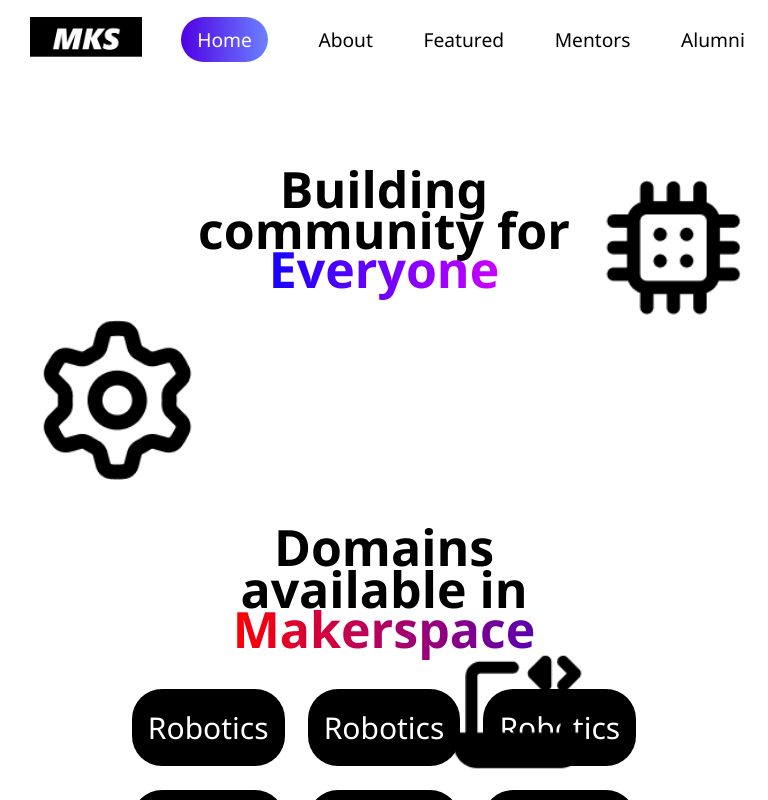
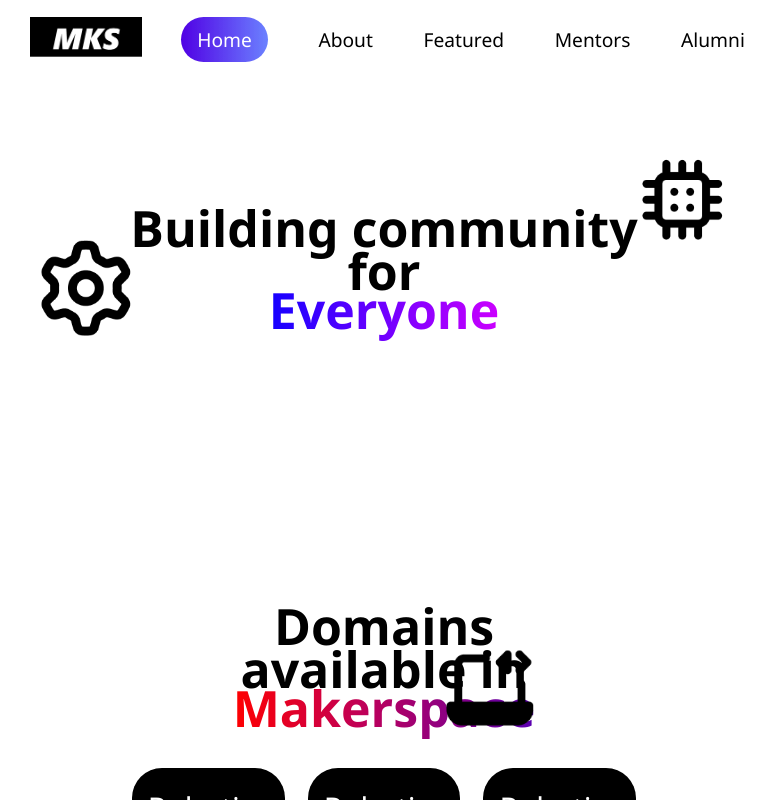
Before and after one commit to ju-makerspace/mks-website, a React (Create React App) app in the folder frontend/: page / in a window 768 px wide. Shown: the top 800 px of the page. Built offline with nearby package versions, Linux system fonts and the light colour scheme; the HTML template or start-up script is replaced by a standard one.

Commit message:
Hero Section for mobile

```diff
--- a/frontend/src/styles/desktop/home/Hero.css
+++ b/frontend/src/styles/desktop/home/Hero.css
@@ -11,7 +11,9 @@
   flex-direction: column;
   justify-content: center;
   align-items: center;
-  margin: 18% 30%;
+  margin: 20% auto;
+  padding: 0 25%;
+  /* margin: 18% 30%; */
 
 
   font-family: 'Segoe UI';
@@ -68,8 +70,8 @@
 /* Desktop: 1024px - 1200px */
 @media all and (min-width: 1024px) and (max-width: 1200px) {
   .hero-text {
-    margin: 20% auto;
-    padding: 0 25%;
+    /* margin: 20% auto; */
+    /* padding: 0 25%; */
     font-size: 60px;
   }
 
@@ -93,8 +95,8 @@
 /* Tablet: 768px - 1023px */
 @media all and (min-width: 768px) and (max-width: 1000px) {
   .hero-text {
-    margin: 22% auto;
-    padding: 0 25%;
+    /* margin: 22% auto; */
+    /* padding: 0 25%; */
     font-size: 50px;
     line-height: 82%;
   }
@@ -119,8 +121,8 @@
 
 @media all and (min-width: 1000px) and (max-width: 1024px) {
   .hero-text {
-    margin: 22% auto;
-    padding: 0 30%;
+    /* margin: 22% auto; */
+    /* padding: 0 30%; */
     font-size: 50px;
     line-height: 85%;
   }
@@ -143,5 +145,29 @@
 }
 
 /* mobile: 481px - 767px */
+@media all and (min-width: 481px) and (max-width: 768px) {
+  .hero-text {
+    margin: 27% auto;
+    padding: 0 16%;
+    font-size: 50px;
+    line-height: 85%;
+  }
+
+  .gear {
+    height: 12vh;
+    top: 30%;
+  }
+
+  .chip {
+    height: 12vh;
+    top: 19%;
+    right: 5%;
+  }
+
+  .laptop {
+    height: 12vh;
+    right: 30%;
+  }
+}
 
 /* smaller phones: 480px */
```
